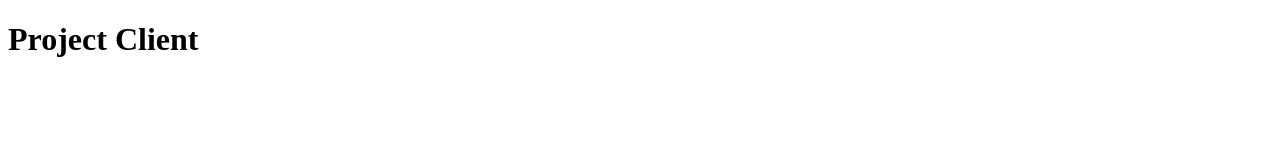
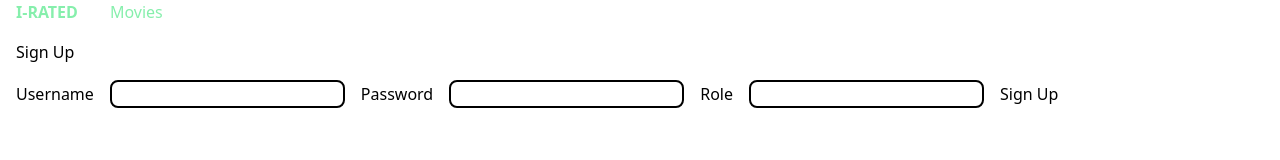
Before and after one commit to ChaseTeague1/i-rated, a React app in the folder client/: page / in a window 1280 px wide. Built offline with nearby package versions, Linux system fonts and the light colour scheme; no server answers.

Commit message:
added password hash and all component files and set up tailwind css

```diff
--- a/client/package.json
+++ b/client/package.json
@@ -13,7 +13,10 @@
     "react-scripts": "5.0.1",
     "web-vitals": "^2.1.4"
   },
-  "devDependencies": {"@babel/plugin-proposal-private-property-in-object":"^7.21.11"},
+  "devDependencies": {
+    "@babel/plugin-proposal-private-property-in-object": "^7.21.11",
+    "tailwindcss": "^3.4.13"
+  },
   "scripts": {
     "start": "react-scripts start",
     "build": "react-scripts build",
--- a/client/src/components/App.js
+++ b/client/src/components/App.js
@@ -1,8 +1,35 @@
 import React, { useEffect, useState } from "react";
 import { Switch, Route } from "react-router-dom";
 
+import Home from "./Home";
+import NavBar from "./NavBar";
+import MovieList from "./MovieList";
+
 function App() {
-  return <h1>Project Client</h1>;
+  const [user, setUser] = useState(null)
+
+  useEffect(() => {
+    // auto-login
+    fetch("/check_session").then((r) => {
+      if (r.ok) {
+        r.json().then((user) => setUser(user));
+      }
+    });
+  }, []);
+
+  return (
+    <div>
+      <NavBar />
+      <Switch>
+        <Route exact path="/">
+          <Home setUser={setUser} />
+        </Route>
+        <Route path="/movies">
+          <MovieList />
+        </Route>
+      </Switch>
+    </div>
+  )
 }
 
 export default App;
--- /dev/null
+++ b/client/src/components/Genres.js
@@ -0,0 +1,12 @@
+import React from "react";
+
+function Genres(){
+
+    return (
+        <div>
+            <h1>Genres</h1>
+        </div>
+    )
+}
+
+export default Genres;
--- /dev/null
+++ b/client/src/components/Home.js
@@ -0,0 +1,62 @@
+import React, { useState } from "react";
+
+function Home({ setUser }) {
+  const [username, setUsername] = useState("");
+  const [password, setPassword] = useState("");
+  const [role, setRole] = useState("");
+
+  function handleSubmit(e) {
+    e.preventDefault();
+    fetch("/signup", {
+      method: "POST",
+      headers: {
+        "Content-Type": "application/json",
+      },
+      body: JSON.stringify({
+        username,
+        password,
+        role,
+      }),
+    }).then((r) => {
+      if (r.ok) {
+        r.json().then((user) => setUser(user));
+      }
+    });
+  }
+
+  return (
+    <div>
+      <form class="grid-col-1 content-center m-4" onSubmit={handleSubmit}>
+        <h1>Sign Up</h1>
+        <label htmlFor="username">Username</label>
+        <input
+          class="border-2 border-black m-4 rounded-lg"
+          type="text"
+          id="username"
+          autoComplete="off"
+          value={username}
+          onChange={(e) => setUsername(e.target.value)}
+        />
+        <label htmlFor="password">Password</label>
+        <input
+          class="border-2 border-black m-4 rounded-lg"
+          type="password"
+          id="password"
+          value={password}
+          onChange={(e) => setPassword(e.target.value)}
+          autoComplete="current-password"
+        />
+        <label>Role</label>
+        <input
+         class="border-2 border-black m-4 rounded-lg"
+         type="text"
+         id="role"
+         value={role}
+         onChange={(e) => setRole(e.target.value)}
+        />
+        <button type="submit">Sign Up</button>
+      </form>
+    </div>
+  );
+}
+export default Home;
--- /dev/null
+++ b/client/src/components/Login.js
@@ -0,0 +1,12 @@
+import React from "react";
+
+function Login(){
+
+    return (
+        <div>
+            <h1>Login page</h1>
+        </div>
+    )
+}
+
+export default Login;
--- /dev/null
+++ b/client/src/components/Movie.js
@@ -0,0 +1,12 @@
+import React from "react";
+
+function Movie(){
+
+    return (
+        <div>
+            <h1>Movie page</h1>
+        </div>
+    )
+}
+
+export default Movie;
--- /dev/null
+++ b/client/src/components/MovieDetail.js
@@ -0,0 +1,12 @@
+import React from "react";
+
+function MovieDetail(){
+
+    return (
+        <div>
+            <h1>Movie Detail page</h1>
+        </div>
+    )
+}
+
+export default MovieDetail;
--- /dev/null
+++ b/client/src/components/MovieList.js
@@ -0,0 +1,12 @@
+import React from "react";
+
+function MovieList(){
+
+    return (
+        <div>
+            <h1>Movie List Page</h1>
+        </div>
+    )
+}
+
+export default MovieList;
--- /dev/null
+++ b/client/src/components/NavBar.js
@@ -0,0 +1,18 @@
+import React from "react";
+import { NavLink } from "react-router-dom";
+
+function NavBar(){
+
+    return (
+        <div>
+            <NavLink class="m-4 text-green-300 font-bold" exact to="/">
+                I-RATED
+            </NavLink>
+            <NavLink class="m-4 text-green-300" to="/movies">
+                Movies
+            </NavLink>
+        </div>
+    )
+}
+
+export default NavBar;
--- /dev/null
+++ b/client/src/components/Review.js
@@ -0,0 +1,12 @@
+import React from "react";
+
+function Review(){
+
+    return (
+        <div>
+            <h1>Review page</h1>
+        </div>
+    )
+}
+
+export default Review;
--- /dev/null
+++ b/client/src/components/ReviewDetail.js
@@ -0,0 +1,12 @@
+import React from "react";
+
+function ReviewDetail(){
+
+    return (
+        <div>
+            <h1>Review Detail page</h1>
+        </div>
+    )
+}
+
+export default ReviewDetail;
--- /dev/null
+++ b/client/src/components/Signup.js
@@ -0,0 +1,12 @@
+import React from "react";
+
+function Signup(){
+
+    return (
+        <div>
+            <h1>Signup page</h1>
+        </div>
+    )
+}
+
+export default Signup;
--- a/client/src/index.css
+++ b/client/src/index.css
@@ -1,6 +1,3 @@
-:root {
-  --bg: #282c34;
-  --header: #fff;
-  --link: #61dafb;
-  --text: hsla(0, 0%, 100%, 0.88);
-}
+@tailwind base;
+@tailwind components;
+@tailwind utilities;
--- a/client/src/index.js
+++ b/client/src/index.js
@@ -1,8 +1,13 @@
 import React from "react";
+import ReactDOM, {createRoot} from "react-dom/client";
+import "./index.css";
 import App from "./components/App";
-import "./index.css";
-import { createRoot } from "react-dom/client";
+import { BrowserRouter } from "react-router-dom";
 
-const container = document.getElementById("root");
-const root = createRoot(container);
-root.render(<App />);
+const container = document.getElementById("root")
+const root = createRoot(container)
+root.render(
+    <BrowserRouter>
+        <App />
+    </BrowserRouter>
+);
--- /dev/null
+++ b/client/tailwind.config.js
@@ -0,0 +1,10 @@
+/** @type {import('tailwindcss').Config} */
+module.exports = {
+  content: [
+    "./src/**/*.{js,jsx,ts,tsx}",
+  ],
+  theme: {
+    extend: {},
+  },
+  plugins: [],
+}
```
